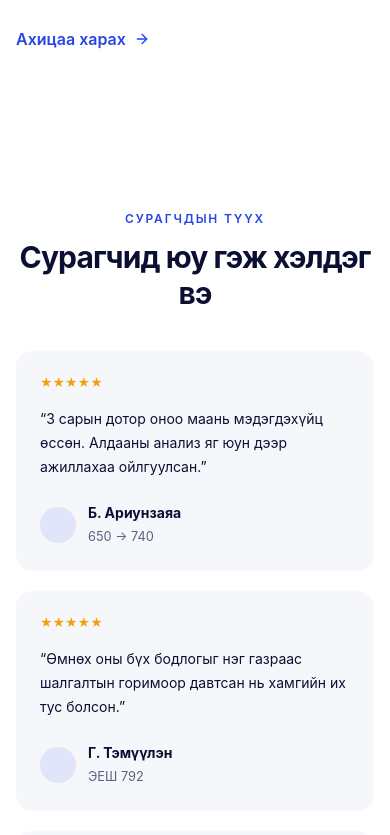
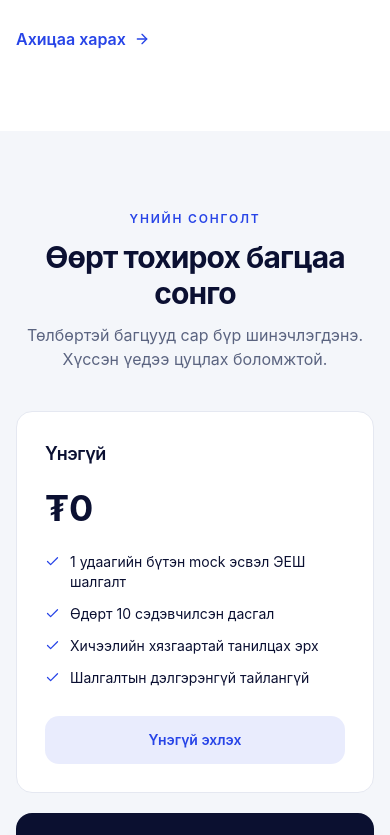
Before and after one commit to Zerogne/ezmath, a Next.js app: page / in a window 390 px wide. Shown: the part 5240-6075 px from the top of the page. Built offline with nearby package versions, Linux system fonts and the light colour scheme; no server answers.

Commit message:
navbar testimonials

```diff
--- a/components/home/figma-landing.tsx
+++ b/components/home/figma-landing.tsx
@@ -37,7 +37,6 @@ export function FigmaLanding({ paymentStatus }: { paymentStatus?: string }) {
     <section className="bg-white py-20 lg:py-24"><SectionHead eyebrow="EZMATH" title="800 оноо EZ"/><div className="container-page mt-10 grid gap-5 sm:grid-cols-2 lg:grid-cols-3">{features.map(([icon,title,description]) => <article key={title} className="rounded-2xl bg-[#f6f7fb] p-6"><span className="flex h-10 w-10 items-center justify-center rounded-xl bg-white text-lg">{icon}</span><h3 className="mt-4 text-lg font-semibold leading-6">{title}</h3><p className="mt-3 text-sm leading-6 text-muted-foreground">{description}</p></article>)}</div></section>
     <section id="programs" className="py-20 lg:py-24"><SectionHead eyebrow="ХӨТӨЛБӨР" title="Сургалтын цогц систем" description="Өдөр бүр чанартай нэг цагийг өөртөө зориул"/><div className="container-page mt-10 grid gap-5 lg:grid-cols-3">{tracks.map((track) => <TrackCard key={track.title} {...track}/>)}</div></section>
     <AdaptiveSection/>
-    <section className="bg-white py-20 lg:py-24"><SectionHead eyebrow="СУРАГЧДЫН ТҮҮХ" title="Сурагчид юу гэж хэлдэг вэ"/><div className="container-page mt-10 grid gap-5 lg:grid-cols-3">{[["650 → 740", "3 сарын дотор оноо маань мэдэгдэхүйц өссөн. Алдааны анализ яг юун дээр ажиллахаа ойлгуулсан.", "Б. Ариунзаяа"], ["ЭЕШ 792", "Өмнөх оны бүх бодлогыг нэг газраас шалгалтын горимоор давтсан нь хамгийн их тус болсон.", "Г. Тэмүүлэн"], ["SAT 760", "Desmos болон цагийн стратегийн хичээлүүд шалгалтын өдөр өөртөө итгэлтэй байхад тусалсан.", "Н. Энхжин"]].map(([score,quote,name]) => <blockquote key={name} className="rounded-2xl bg-[#f6f7fb] p-6"><p className="text-xs font-semibold text-amber-500">★★★★★</p><p className="mt-4 text-sm leading-6">“{quote}”</p><footer className="mt-6 flex items-center gap-3"><span className="h-9 w-9 rounded-full bg-primary/10"/><span><strong className="block text-sm">{name}</strong><small className="text-muted-foreground">{score}</small></span></footer></blockquote>)}</div></section>
     <section id="pricing" className="py-20 lg:py-24"><SectionHead eyebrow="ҮНИЙН СОНГОЛТ" title="Өөрт тохирох багцаа сонго" description="Төлбөртэй багцууд сар бүр шинэчлэгдэнэ. Хүссэн үедээ цуцлах боломжтой."/>{paymentStatus && paymentMessages[paymentStatus] && <p role="alert" className="container-page mt-6 rounded-xl border border-red-200 bg-red-50 px-4 py-3 text-center text-sm text-red-700">{paymentMessages[paymentStatus]}</p>}<div className="container-page mt-10 grid items-stretch gap-5 lg:grid-cols-3">{plans.map((plan) => <PlanCard key={plan.code} {...plan}/>)}</div></section>
     <section className="bg-primary px-4 py-16 text-center text-white lg:py-20"><h2 className="text-3xl font-bold sm:text-5xl">Маргаашаас биш — өнөөдрөөс эхэл</h2><p className="mx-auto mt-5 max-w-2xl text-white/80">Түвшин тогтоох сорил 25 минут. Дараа нь хөтөлбөр чинь өөрөө бүрдэнэ.</p><Link href="/tests" className="mt-7 inline-flex rounded-xl bg-white px-8 py-4 text-sm font-semibold text-primary">Үнэгүй сорил өгөх</Link></section>
     <Footer/>
--- a/components/layout/navbar.tsx
+++ b/components/layout/navbar.tsx
@@ -6,7 +6,7 @@ import { createClient } from "@/lib/supabase/server";
 import { isSupabaseConfigured } from "@/lib/supabase/config";
 import { signOut } from "@/app/auth/actions";
 
-const links = [{ href: "/", label: "Нүүр" }, { href: "/tests?exam=SAT", label: "SAT" }, { href: "/tests?exam=EYESH", label: "ЭЕШ" }, { href: "/#programs", label: "Онолын хичээл" }, { href: "/#pricing", label: "Үнэ" }, { href: "/#about", label: "Бидний тухай" }];
+const links = [ { href: "/tests?exam=SAT", label: "SAT" }, { href: "/tests?exam=EYESH", label: "ЭЕШ" }, { href: "/#programs", label: "Онолын хичээл" }, { href: "/#pricing", label: "Үнэ" },];
 
 export function Navbar() {
   return <header className="sticky top-0 z-40 border-b bg-white/95 backdrop-blur"><div className="container-page flex h-[79px] items-center gap-8"><Brand/><nav className="hidden items-center gap-1 lg:flex" aria-label="Үндсэн цэс"><NavigationLinks/></nav><div className="ml-auto hidden items-center gap-2 lg:flex"><Suspense fallback={<AccountFallback/>}><AccountActions/></Suspense></div><details className="group ml-auto lg:hidden"><summary className="list-none rounded-lg p-2 [&::-webkit-details-marker]:hidden" aria-label="Цэс нээх"><Menu/></summary><div className="absolute left-0 right-0 top-[79px] border-t bg-white shadow-lg"><nav className="container-page grid gap-1 py-3" aria-label="Гар утасны цэс"><NavigationLinks/><div className="mt-2 border-t pt-3"><Suspense fallback={<AccountFallback/>}><AccountActions/></Suspense></div></nav></div></details></div></header>;
```
Also changed, not shown: 1 other file (tests, documents, lock files or other folders).
